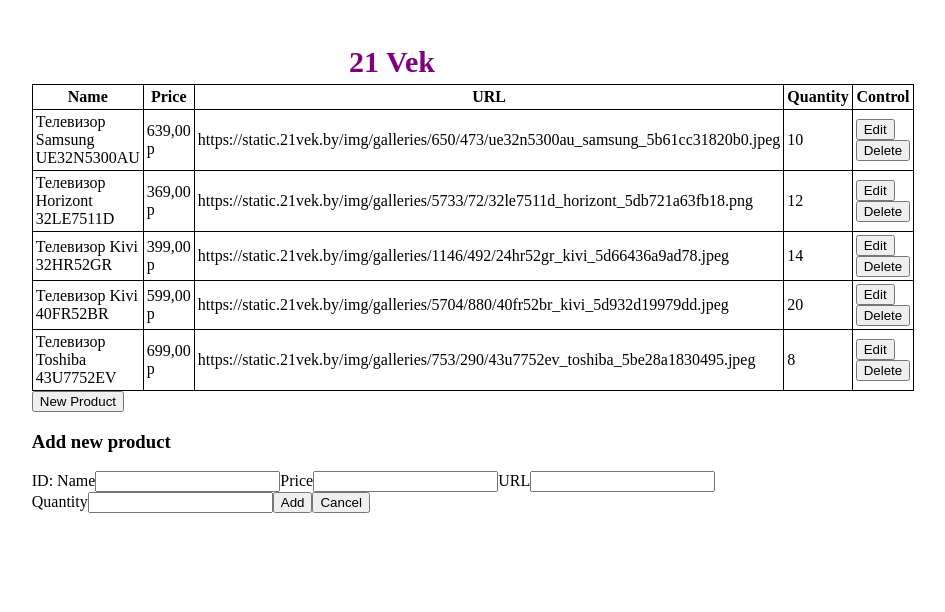
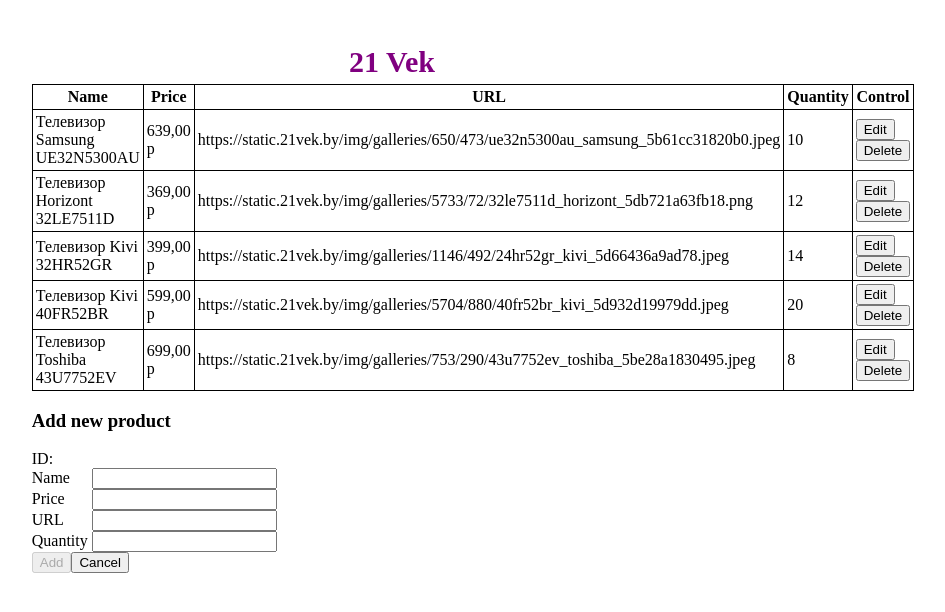
Before and after one commit to ArtyomMakarov/FD3, a React app in the folder ishop3/: page / in a window 1280 px wide. Both pictures are taken after a click on the button "New Product". Shown: the top 612 px of the page, without its empty margins (248-1193 px from the left). Built offline with nearby package versions, Linux system fonts and the light colour scheme.

Commit message:
update ishop3

```diff
--- a/ishop3/components/IshopBlock.js
+++ b/ishop3/components/IshopBlock.js
@@ -24,25 +24,26 @@
     }
 
     state =  {
-        selectedItemCode: null,
+        selectedItemCode: '',
         items: this.props.items,
         name: '',
         price: '',
         url: '',
-        quantity: 0,
+        quantity: '',
         info: false,
         edit: false,
+        onChange: false,
         mode: 1
     }
 
-    itemSelected = (code, name, url, price) => {
+    itemSelected = (code, name, price, url) => {
         this.setState({selectedItemCode: code, name: name, price: price, url: url,
-            info: (code==this.state.selectedItemCode)?true:false, edit: false})
+            info: true, edit: false})
     }
 
     itemEdited = (code, name, price, url, quantity) => {
         this.setState({selectedItemCode: code, name: name, price: price, url: url, quantity: quantity,
-            edit: true, info: false})
+            edit: true, info: false, mode: 1})
     }
 
     setDeleteCode = (code) => {
@@ -55,12 +56,24 @@
             var filterArr = this.state.items.filter(item =>
                 item.code !== this.state.selectedItemCode
             );
-            this.setState({items: filterArr});
+            this.setState({items: filterArr, info: false});
         }
+    }
+
+    onChange = () => {
+        this.setState({onChange: true});
     }
 
     newProduct = () => {
         this.setState({mode: 2, edit: true})
+    }
+
+    changeItems = (editItems) => {
+        this.setState({items: editItems});
+    }
+
+    canceled = () => {
+        this.setState({edit: false});
     }
 
     render() {
@@ -88,10 +101,10 @@
                     </thead>
                     <tbody className='body'>{itemsCode}</tbody>
                 </table>
-                <input type='button' value='New Product' onClick={this.newProduct}/>
-                <IshopInfo name={this.state.name} url={this.state.url} price={this.state.price} hidden={this.state.info==true&&this.state.edit==false}/>
-                <IshopChange name={this.state.name} url={this.state.url} price={this.state.price} quantity={this.state.quantity}
-                    edit={this.state.edit} mode={this.state.mode}
+                <input type='button' value='New Product' onClick={this.newProduct} hidden={this.state.edit==true}/>
+                <IshopInfo name={this.state.name} url={this.state.url} price={this.state.price} hidden={this.state.info==true&&this.state.edit==false&&this.state.onChange==false}/>
+                <IshopChange code={this.state.selectedItemCode} name={this.state.name} url={this.state.url} price={this.state.price} quantity={this.state.quantity}
+                    edit={this.state.edit} mode={this.state.mode} items={this.state.items} cbChanged={this.changeItems} cbCanceled={this.canceled} cbOnChange={this.onChange}
                 />
             </div>
         );
--- /dev/null
+++ b/ishop3/components/IshopChange.css
@@ -0,0 +1,10 @@
+.itemChange .inputArea
+{
+    display: block;
+}
+
+.itemChange .inputArea .fieldName
+{
+    display: inline-block;
+    width: 60px;
+}
--- a/ishop3/components/IshopChange.js
+++ b/ishop3/components/IshopChange.js
@@ -1,5 +1,7 @@
 import React from 'react';
 import PropTypes from 'prop-types';
+
+import './IshopChange.css'
 
 class IshopChange extends React.Component {
 
@@ -9,10 +11,78 @@
         name: PropTypes.string.isRequired,
         price: PropTypes.string.isRequired,
         url: PropTypes.string.isRequired,
-        quantity: PropTypes.number.isRequired,
-        edit: PropTypes.bool.isRequired
+        quantity: PropTypes.string.isRequired,
+        edit: PropTypes.bool.isRequired,
+        code: PropTypes.string.isRequired,
+        cbChanged: PropTypes.func.isRequired
     }
 
+    state = {
+        name: '',
+        price: '',
+        url: '',
+        quantity: '',
+        editItems: '',
+        addItems: '',
+        nameError: false,
+        priceError: false,
+        urlError: false,
+        quantityError: false,
+
+    }
+
+    inputChanged = (e) => {
+        this.props.cbOnChange();
+        if(e.target.value=='') {
+            this.validFunc(e, true);
+        } else {
+            this.validFunc(e, false);
+        }
+    }
+
+    validFunc = (e, error) => {
+        switch (e.target.name) {
+            case 'itemName':
+                this.setState({name: e.target.value, nameError: error}, this.editItems);
+                break;
+            case 'itemPrice':
+                this.setState({price: e.target.value, priceError: error},this.editItems);
+                break;
+            case 'itemURL':
+                this.setState({url: e.target.value, urlError: error},this.editItems);
+                break;
+            case 'itemQuantity':
+                this.setState({quantity: e.target.value, quantityError: error},this.editItems);
+                break;
+        }
+    }
+
+    editItems = () => {
+        if (this.state.name && this.state.price && this.state.url && this.state.quantity) {
+            var arr = this.props.items.map(v => {
+                if (v.code == this.props.code) {
+                    v.name = this.state.name;
+                    v.price = this.state.price;
+                    v.url = this.state.url;
+                    v.inStock = this.state.quantity;
+                }
+                return v;
+
+            });
+            this.setState({editItems: arr}, () => console.log(this.state));
+        }
+    }
+
+    changeItems = (e) => {
+        if (e.target.value=='Save') {
+            this.props.cbChanged(this.state.editItems);
+        } else {
+            var arr = this.props.items.slice();
+            arr.push({name: this.state.name, price: this.state.price, url: this.state.url, code: this.state.name, inStock: this.state.quantity });
+            this.props.cbChanged(arr);
+        }
+        this.setState({name: '', price: '', url: '', quantity: ''});
+    }
 
     render() {
         return (
@@ -20,13 +90,30 @@
                 {
                     (this.props.mode==1)? <h3>Edit Existing Product</h3>: <h3>Add new product</h3>
                 }
-                <span>ID: {}</span>
-                <span>Name</span><input type="text" name="itemName"/>
-                <span>Price</span><input type="text" name="itemPrice"/>
-                <span>URL</span><input type="text" name="itemURL"/>
-                <span>Quantity</span><input type="text" name="itemQuantity"/>
-                <input type="button" value={(this.props.mode==1)?"Save":"Add"}/>
-                <input type="button" value="Cancel"/>
+                <span>ID: {this.props.code}</span>
+                <label className='inputArea'>
+                    <span className="fieldName">Name</span>
+                    <input type="text" name="itemName" onChange={this.inputChanged}/>
+                    <span className='error' hidden={!this.state.nameError}>Please, fill the field. Value must be a string.</span>
+                </label>
+                <label className='inputArea'>
+                    <span className="fieldName">Price</span>
+                    <input type="text" name="itemPrice" onChange={this.inputChanged}/>
+                    <span className='error' hidden={!this.state.priceError}>Please, fill the field. Value must be a rational number greater than 0.</span>
+                </label>
+                <label className='inputArea'>
+                    <span className="fieldName">URL</span>
+                    <input type="text" name="itemURL" onChange={this.inputChanged}/>
+                    <span className='error' hidden={!this.state.urlError}>Please, fill the field. Value must be a valid URL.</span>
+                </label>
+                <label className='inputArea'>
+                    <span className="fieldName">Quantity</span>
+                    <input type="text" name="itemQuantity" onChange={this.inputChanged}/>
+                    <span className='error' hidden={!this.state.quantityError}>Please, fill the field. Value must be a positive integer.</span>
+                </label>
+                <input type="button" value={(this.props.mode==1)?"Save":"Add"} onClick={this.changeItems}
+                       disabled={!(this.state.name && this.state.price && this.state.url && this.state.quantity)}/>
+                <input type="button" value="Cancel" onClick={this.props.cbCanceled}/>
             </div>
         )
     }
--- a/ishop3/components/IshopInfo.js
+++ b/ishop3/components/IshopInfo.js
@@ -25,4 +25,8 @@
     }
 }
 
+
+
+
+
 export default IshopInfo;
--- a/ishop3/components/IshopItem.js
+++ b/ishop3/components/IshopItem.js
@@ -10,7 +10,7 @@
         name: PropTypes.string.isRequired,
         price: PropTypes.string.isRequired,
         url: PropTypes.string.isRequired,
-        inStock: PropTypes.number.isRequired,
+        inStock: PropTypes.string.isRequired,
         cbSelected: PropTypes.func.isRequired,
         cbEdited: PropTypes.func.isRequired,
         cbDeleted:  PropTypes.func.isRequired,
@@ -25,7 +25,8 @@
         this.props.cbDeleted(this.props.code)
     }
 
-    editItem = () => {
+    editItem = (e) => {
+            e.stopPropagation();
             this.props.cbEdited(this.props.code, this.props.name, this.props.price, this.props.url, this.props.inStock)
     }
 
--- a/ishop3/items.json
+++ b/ishop3/items.json
@@ -1,7 +1,7 @@
 [
-  {"name": "Телевизор Samsung UE32N5300AU", "price": "639,00 р", "url": "https://static.21vek.by/img/galleries/650/473/ue32n5300au_samsung_5b61cc31820b0.jpeg", "code": "650.473", "inStock": 10},
-  {"name": "Телевизор Horizont 32LE7511D", "price": "369,00 р", "url": "https://static.21vek.by/img/galleries/5733/72/32le7511d_horizont_5db721a63fb18.png", "code": "5.733.072", "inStock": 12},
-  {"name": "Телевизор Kivi 32HR52GR", "price": "399,00 р", "url": "https://static.21vek.by/img/galleries/1146/492/24hr52gr_kivi_5d66436a9ad78.jpeg", "code": "5.704.925", "inStock": 14},
-  {"name": "Телевизор Kivi 40FR52BR", "price": "599,00 р", "url": "https://static.21vek.by/img/galleries/5704/880/40fr52br_kivi_5d932d19979dd.jpeg", "code": "5.704.880", "inStock": 20},
-  {"name": "Телевизор Toshiba 43U7752EV", "price": "699,00 р", "url": "https://static.21vek.by/img/galleries/753/290/43u7752ev_toshiba_5be28a1830495.jpeg", "code": "753.290", "inStock": 8}
+  {"name": "Телевизор Samsung UE32N5300AU", "price": "639,00 р", "url": "https://static.21vek.by/img/galleries/650/473/ue32n5300au_samsung_5b61cc31820b0.jpeg", "code": "650.473", "inStock": "10"},
+  {"name": "Телевизор Horizont 32LE7511D", "price": "369,00 р", "url": "https://static.21vek.by/img/galleries/5733/72/32le7511d_horizont_5db721a63fb18.png", "code": "5.733.072", "inStock": "12"},
+  {"name": "Телевизор Kivi 32HR52GR", "price": "399,00 р", "url": "https://static.21vek.by/img/galleries/1146/492/24hr52gr_kivi_5d66436a9ad78.jpeg", "code": "5.704.925", "inStock": "14"},
+  {"name": "Телевизор Kivi 40FR52BR", "price": "599,00 р", "url": "https://static.21vek.by/img/galleries/5704/880/40fr52br_kivi_5d932d19979dd.jpeg", "code": "5.704.880", "inStock": "20"},
+  {"name": "Телевизор Toshiba 43U7752EV", "price": "699,00 р", "url": "https://static.21vek.by/img/galleries/753/290/43u7752ev_toshiba_5be28a1830495.jpeg", "code": "753.290", "inStock": "8"}
 ]
```
